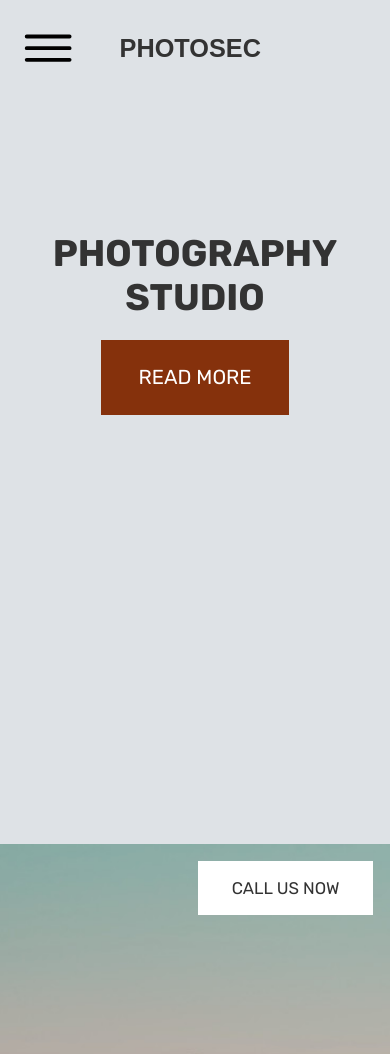
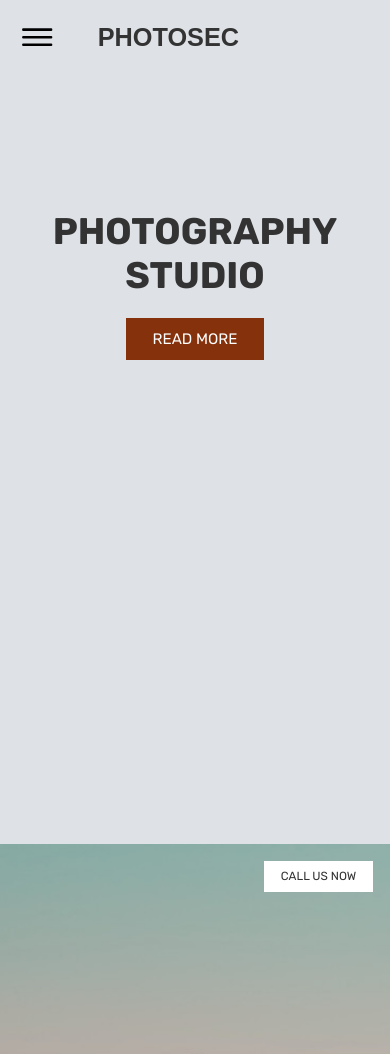
Before and after one commit to isaacngufulu/Photosec-Project, a plain HTML site: page index.html in a window 390 px wide. Shown: the top 1054 px of the page. Drawn offline with nearby package versions, Linux system fonts and the light colour scheme.

Commit message:
I want to modify these lines

```diff
--- a/css/queries.css
+++ b/css/queries.css
@@ -40,22 +40,6 @@
     font-size: 4.4rem;
   }
 
-  .btn-nav-click {
-    width: 7.4rem;
-    height: 7.4rem;
-  }
-
-  .hero-link:link,
-  .hero-link:visited {
-    padding: 2rem 6.4rem;
-    font-size: 2.4rem;
-  }
-
-  .hero-img-link:link,
-  .hero-img-link:visited {
-    padding: 2rem 4rem;
-    font-size: 2rem;
-  }
 
   .about-text {
     grid-row: 1;
@@ -124,18 +108,6 @@
     font-size: 3.6rem;
   }
 
-  .hero-link:link,
-  .hero-link:visited {
-    padding: 3rem 4.4rem;
-    font-size: 2.4rem;
-  }
-
-  .hero-img-link:link,
-  .hero-img-link:visited {
-    padding: 2rem 4rem;
-    font-size: 2rem;
-  }
-
   .section-port {
     padding: 6.4rem 2rem;
   }
```
